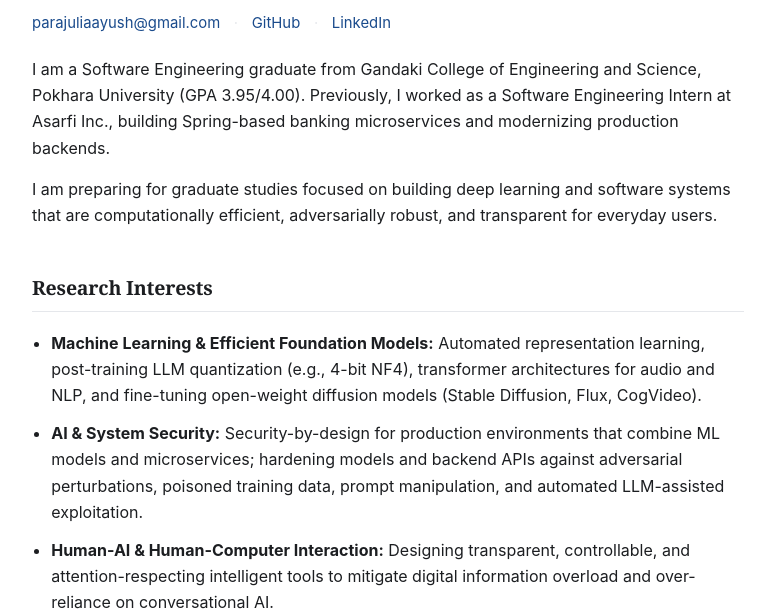
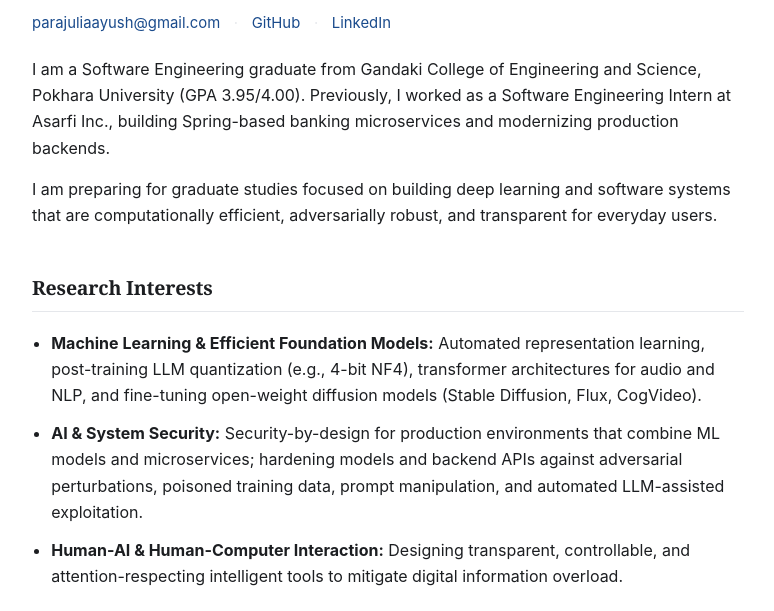
Before and after one commit to aayush1693/aayush1693.github.io, a plain HTML site: page index.html in a window 1280 px wide. Shown: the part 192-803 px from the top of the page, without its empty margins (252-1026 px from the left). Drawn offline with Linux system fonts and the light colour scheme.

Commit message:
Update index.html

```diff
--- a/index.html
+++ b/index.html
@@ -474,7 +474,7 @@
         </li>
         <li>
           <strong>Human-AI &amp; Human-Computer Interaction:</strong>
-          Designing transparent, controllable, and attention-respecting intelligent tools to mitigate digital information overload and over-reliance on conversational AI.
+          Designing transparent, controllable, and attention-respecting intelligent tools to mitigate digital information overload.
         </li>
       </ul>
     </section>
```
